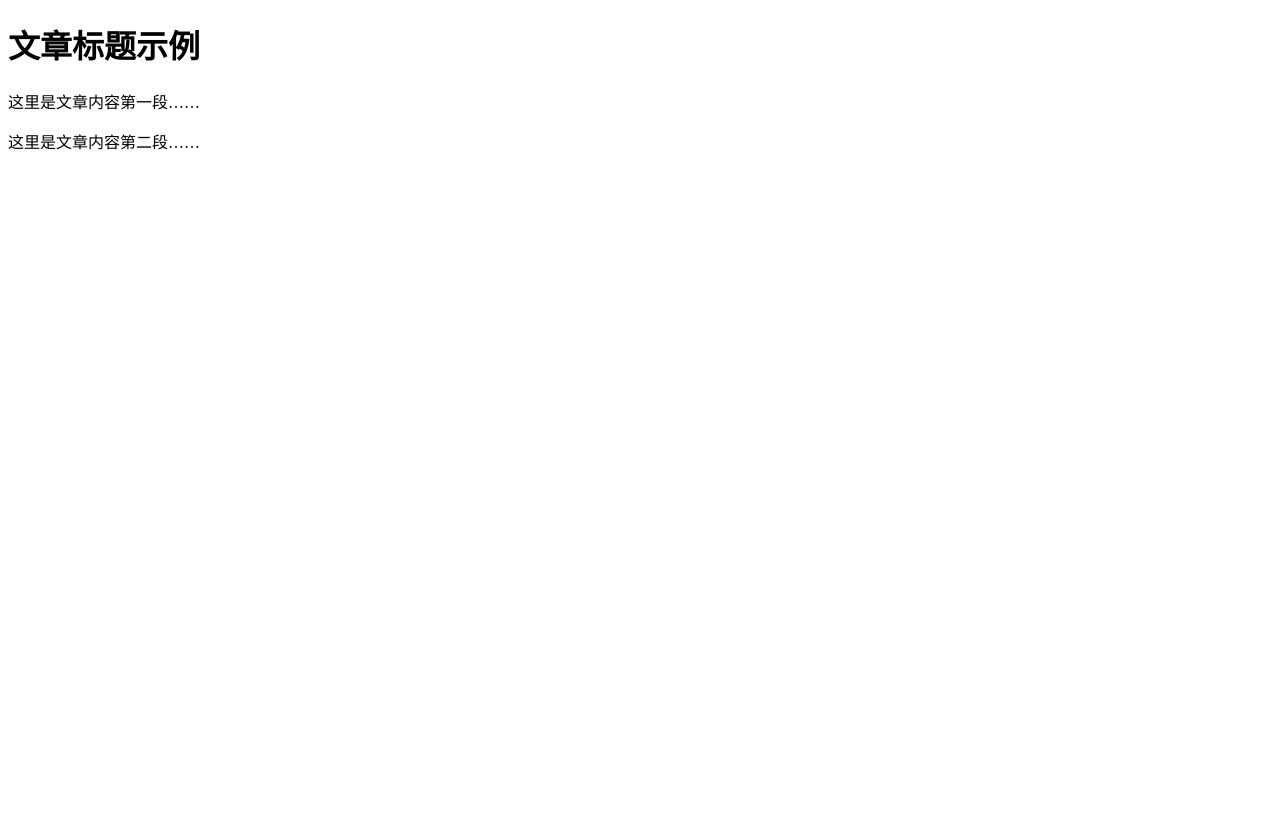
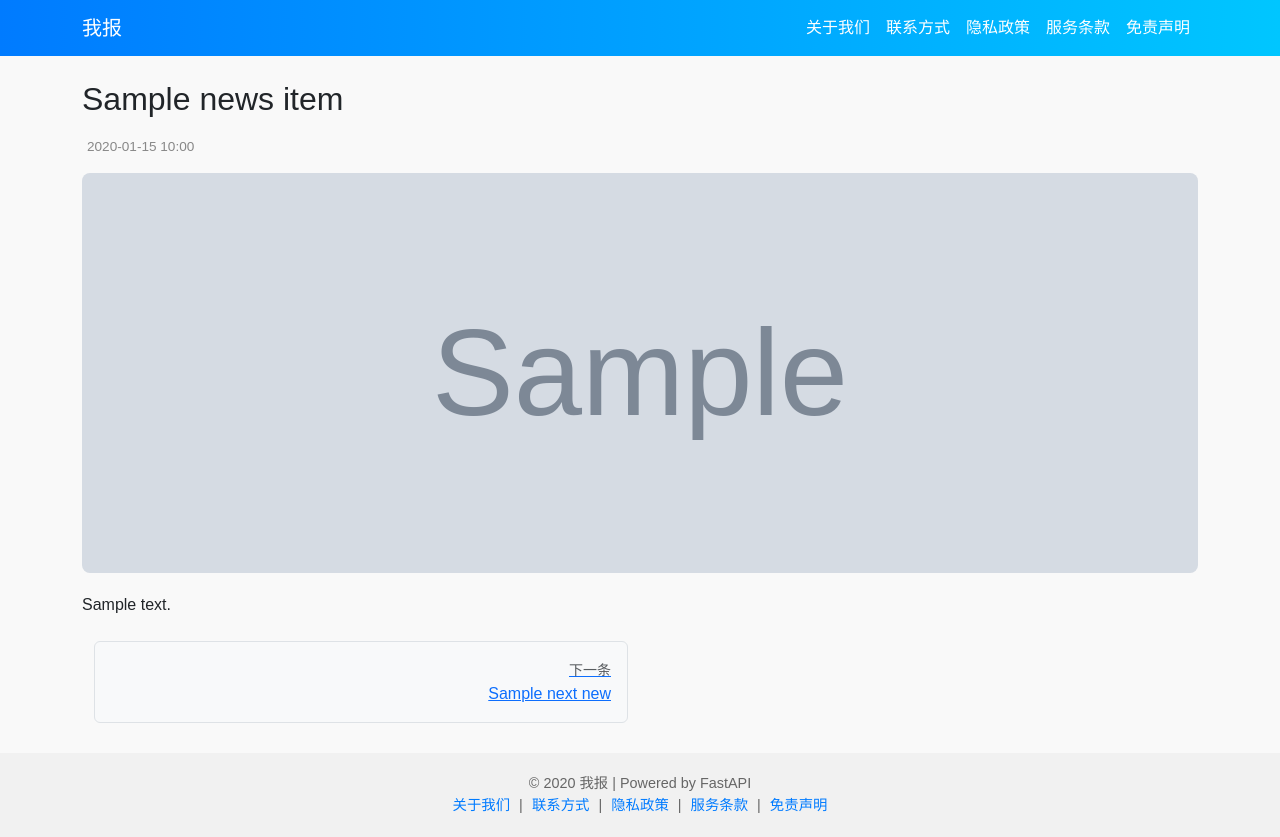
Before and after one commit to elaineling891-ux/allMyChineseNews, a FastAPI app: template templates/detail.html in a window 1280 px wide. Before the commit the page ends 150 px from the top, so only its background shows below. Run offline with FastAPI, Linux system fonts and the light colour scheme; the template is opened without the code that fills it: most values are stand-ins (such as "Sample title", 1, 10 or a date in 2020); grey boxes marked "Sample" are stand-in pictures; parts of the project's set-up code (start-up, migrations or seed data) failed here and were passed over.

Commit message:
Update detail.html

```diff
--- a/templates/detail.html
+++ b/templates/detail.html
@@ -1,20 +1,64 @@
 <!DOCTYPE html>
 <html lang="zh">
 <head>
-  <meta charset="UTF-8">
-  <meta name="viewport" content="width=device-width, initial-scale=1.0">
-  <title>新闻页面</title>
-  <!-- AdSense 脚本 -->
-  <script async src="https://pagead2.googlesyndication.com/pagead/js/adsbygoogle.js?client=ca-pub-2460023182833054"
-     crossorigin="anonymous"></script>
+<meta charset="UTF-8">
+<title>{{ news_item.title }}</title>
+<meta name="viewport" content="width=device-width, initial-scale=1">
+
+<!-- Adsense 脚本，只需一次 -->
+<script async src="https://pagead2.googlesyndication.com/pagead/js/adsbygoogle.js?client=ca-pub-2460023182833054" crossorigin="anonymous"></script>
+
+<link href="https://cdn.jsdelivr.net/npm/bootstrap@5.3.0/dist/css/bootstrap.min.css" rel="stylesheet">
+<style>
+  body { background-color: #f9f9f9; font-family: "Microsoft YaHei", sans-serif; }
+  .navbar { background: linear-gradient(90deg, #007bff, #00c6ff); }
+  .navbar-brand, .navbar-nav .nav-link { color: white !important; }
+  .news-date { font-size: 0.85rem; color: #888; margin-left: 5px; }
+  .news-image { width: 100%; max-height: 400px; object-fit: cover; margin-bottom: 20px; border-radius: 8px; }
+  footer { margin-top: 30px; text-align: center; padding: 20px; background-color: #f1f1f1; font-size: 0.9rem; color: #666; }
+  footer a { color: #007bff; text-decoration: none; margin: 0 5px; }
+  footer a:hover { text-decoration: underline; }
+
+  .ads-top, .ads-middle { text-align: center; margin: 15px 0; }
+
+  /* 默认显示 PC 广告，隐藏手机广告 */
+  .ads-pc { display: block; }
+  .ads-mobile { display: none; }
+
+  /* 在小屏幕时切换为手机广告 */
+  @media (max-width: 767px) {
+    .ads-pc { display: none; }
+    .ads-mobile { display: block; }
+  }
+</style>
 </head>
 <body>
 
-  <h1>文章标题示例</h1>
+<nav class="navbar navbar-expand-lg">
+  <div class="container">
+    <a class="navbar-brand" href="/">我报</a>
+    <button class="navbar-toggler" type="button" data-bs-toggle="collapse" data-bs-target="#navbarNav">
+      <span class="navbar-toggler-icon"></span>
+    </button>
+    <div class="collapse navbar-collapse" id="navbarNav">
+      <ul class="navbar-nav ms-auto">
+        <li class="nav-item"><a class="nav-link" href="/about">关于我们</a></li>
+        <li class="nav-item"><a class="nav-link" href="/contact">联系方式</a></li>
+        <li class="nav-item"><a class="nav-link" href="/privacy">隐私政策</a></li>
+        <li class="nav-item"><a class="nav-link" href="/terms">服务条款</a></li>
+        <li class="nav-item"><a class="nav-link" href="/disclaimer">免责声明</a></li>
+      </ul>
+    </div>
+  </div>
+</nav>
 
-  <!-- 顶部广告（PC & 手机自适应切换） -->
+<div class="container mt-4">
+  <h2 class="mb-3">{{ news_item.title }}</h2>
+  <span class="news-date">{{ news_item.created_at.strftime("%Y-%m-%d %H:%M") }}</span>
+
+  <!-- 顶部广告 -->
   <div class="ads-top">
-    <!-- PC 广告 -->
+    <!-- PC 版广告 -->
     <div class="ads-pc">
       <ins class="adsbygoogle"
            style="display:block; text-align:center;"
@@ -23,8 +67,7 @@
            data-ad-client="ca-pub-2460023182833054"
            data-ad-slot="3468561310"></ins>
     </div>
-
-    <!-- 手机广告 -->
+    <!-- 手机版广告 -->
     <div class="ads-mobile">
       <ins class="adsbygoogle"
            style="display:block"
@@ -35,25 +78,82 @@
     </div>
   </div>
 
-  <p>这里是文章内容第一段……</p>
-  <p>这里是文章内容第二段……</p>
+  {% if news_item.image_url %}
+    <img src="{{ news_item.image_url }}" alt="新闻图" class="news-image">
+  {% endif %}
 
-  <script>
-    window.addEventListener("load", () => {
-      (adsbygoogle = window.adsbygoogle || []).push({});
-    });
-  </script>
+  {% set paragraphs = news_item.content.split('\n') %}
+  {% set middle_index = paragraphs|length // 2 %}
 
-  <style>
-    /* 默认显示 PC 广告，隐藏手机广告 */
-    .ads-mobile { display: none; }
-    .ads-pc { display: block; }
+  {% for p in paragraphs %}
+    {% if p.strip() %}
+      <p>{{ p }}</p>
+    {% endif %}
 
-    /* 在屏幕宽度小于 768px 时切换为手机广告 */
-    @media (max-width: 767px) {
-      .ads-mobile { display: block; }
-      .ads-pc { display: none; }
+    {% if loop.index0 == middle_index %}
+      <!-- 中间广告 -->
+      <div class="ads-middle" id="middle-ad">
+        <!-- PC 版广告 -->
+        <div class="ads-pc">
+          <ins class="adsbygoogle"
+               style="display:block; text-align:center;"
+               data-ad-layout="in-article"
+               data-ad-format="fluid"
+               data-ad-client="ca-pub-2460023182833054"
+               data-ad-slot="6553889659"></ins>
+        </div>
+        <!-- 手机版广告 -->
+        <div class="ads-mobile">
+          <ins class="adsbygoogle"
+               style="display:block"
+               data-ad-client="ca-pub-2460023182833054"
+               data-ad-slot="7172836753"
+               data-ad-format="auto"
+               data-full-width-responsive="true"></ins>
+        </div>
+      </div>
+    {% endif %}
+  {% endfor %}
+
+  <!-- 上一条 / 下一条 -->
+  <div class="container mt-4 mb-4">
+    <div class="row">
+      {% if prev_news %}
+      <div class="col-md-6 text-start">
+        <a href="/news/{{ prev_news.id }}" class="d-block p-3 border rounded bg-light">
+          <small class="text-muted">上一条</small><br>{{ prev_news.title }}
+        </a>
+      </div>
+      {% endif %}
+      {% if next_news %}
+      <div class="col-md-6 text-end">
+        <a href="/news/{{ next_news.id }}" class="d-block p-3 border rounded bg-light">
+          <small class="text-muted">下一条</small><br>{{ next_news.title }}
+        </a>
+      </div>
+      {% endif %}
+    </div>
+  </div>
+</div>
+
+<footer>
+  &copy; {{ year }} 我报 | Powered by FastAPI <br>
+  <a href="/about">关于我们</a> |
+  <a href="/contact">联系方式</a> |
+  <a href="/privacy">隐私政策</a> |
+  <a href="/terms">服务条款</a> |
+  <a href="/disclaimer">免责声明</a>
+</footer>
+
+<script src="https://cdn.jsdelivr.net/npm/bootstrap@5.3.0/dist/js/bootstrap.bundle.min.js"></script>
+<script>
+  window.addEventListener('load', () => {
+    try { (adsbygoogle = window.adsbygoogle || []).push({}); } catch(e) {}
+    const middleAd = document.getElementById('middle-ad');
+    if(middleAd){
+        try { (adsbygoogle = window.adsbygoogle || []).push({}); } catch(e) {}
     }
-  </style>
+  });
+</script>
 </body>
 </html>
```
